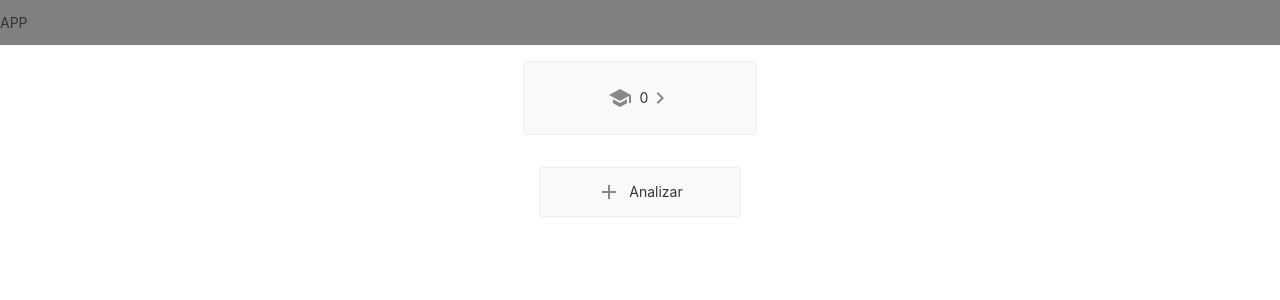
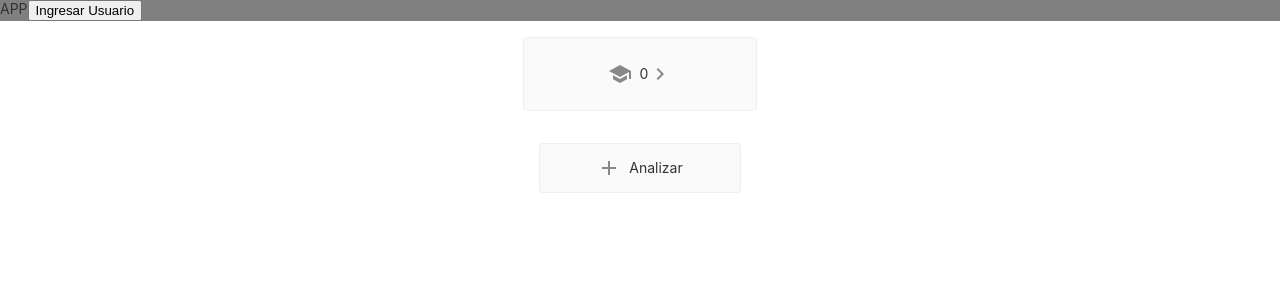
Before and after one commit to andres-salcedopatroni/Interfaz, an Angular app: page / in a window 1280 px wide. Shown: the top 300 px of the page. Built offline with nearby package versions, Linux system fonts and the light colour scheme.

Commit message:
Version 2

```diff
--- a/src/app/app-routing.module.ts
+++ b/src/app/app-routing.module.ts
@@ -1,9 +1,11 @@
 import { NgModule } from '@angular/core';
 import { RouterModule, Routes } from '@angular/router';
 import { PrincipalComponent } from './componentes/principal/principal.component';
+import { IngresarEstudianteComponent } from './componentes/ingresar-estudiante/ingresar-estudiante.component';
 
 const routes: Routes = [
-  { path: '**', component: PrincipalComponent}];
+  { path: 'ingresar-estudiantes', component: IngresarEstudianteComponent},
+  { path: '**', component: PrincipalComponent},];
 
 @NgModule({
   imports: [RouterModule.forRoot(routes)],
--- a/src/app/app.component.html
+++ b/src/app/app.component.html
@@ -1,3 +1,2 @@
-
-  <app-nav-bar (click)="inicio()"></app-nav-bar>
-  <router-outlet></router-outlet>
+<app-nav-bar></app-nav-bar>
+<router-outlet></router-outlet>
--- a/src/app/app.component.ts
+++ b/src/app/app.component.ts
@@ -28,10 +28,6 @@ export class AppComponent {
 
   }
 
-  inicio(){
-
-  }
-
   analizar(){
 
     const field:any="usuario"
--- a/src/app/app.module.ts
+++ b/src/app/app.module.ts
@@ -5,12 +5,14 @@ import { AppRoutingModule } from './app-routing.module';
 import { AppComponent } from './app.component';
 import { NavBarComponent } from './componentes/nav-bar/nav-bar.component';
 import { PrincipalComponent } from './componentes/principal/principal.component';
+import { IngresarEstudianteComponent } from './componentes/ingresar-estudiante/ingresar-estudiante.component';
 
 @NgModule({
   declarations: [
     AppComponent,
     NavBarComponent,
-    PrincipalComponent
+    PrincipalComponent,
+    IngresarEstudianteComponent
   ],
   imports: [
     BrowserModule,
--- /dev/null
+++ b/src/app/componentes/ingresar-estudiante/ingresar-estudiante.component.html
@@ -0,0 +1 @@
+<p>ingresar-estudiante works!</p>
--- /dev/null
+++ b/src/app/componentes/ingresar-estudiante/ingresar-estudiante.component.ts
@@ -0,0 +1,15 @@
+import { Component, OnInit } from '@angular/core';
+
+@Component({
+  selector: 'app-ingresar-estudiante',
+  templateUrl: './ingresar-estudiante.component.html',
+  styleUrls: ['./ingresar-estudiante.component.css']
+})
+export class IngresarEstudianteComponent implements OnInit {
+
+  constructor() { }
+
+  ngOnInit(): void {
+  }
+
+}
--- a/src/app/componentes/nav-bar/nav-bar.component.html
+++ b/src/app/componentes/nav-bar/nav-bar.component.html
@@ -1 +1,2 @@
-<p>APP</p>
+<div>APP</div>
+<button  (click)="ingresarUsuario()">Ingresar Usuario</button>
--- a/src/app/componentes/nav-bar/nav-bar.component.ts
+++ b/src/app/componentes/nav-bar/nav-bar.component.ts
@@ -1,4 +1,5 @@
 import { Component, OnInit } from '@angular/core';
+import { Router } from '@angular/router';
 
 @Component({
   selector: 'app-nav-bar',
@@ -7,9 +8,14 @@ import { Component, OnInit } from '@angular/core';
 })
 export class NavBarComponent implements OnInit {
 
-  constructor() { }
+  constructor(private router:Router) { }
 
   ngOnInit(): void {
   }
 
+  ingresarUsuario(){
+    this.router.navigate(['ingresar-estudiantes']);
+    console.log("hola")
+  }
+
 }
```
Also changed, not shown: src/app/componentes/ingresar-estudiante/ingresar-estudiante.component.css (added), 1 other file (tests, documents, lock files or other folders).
